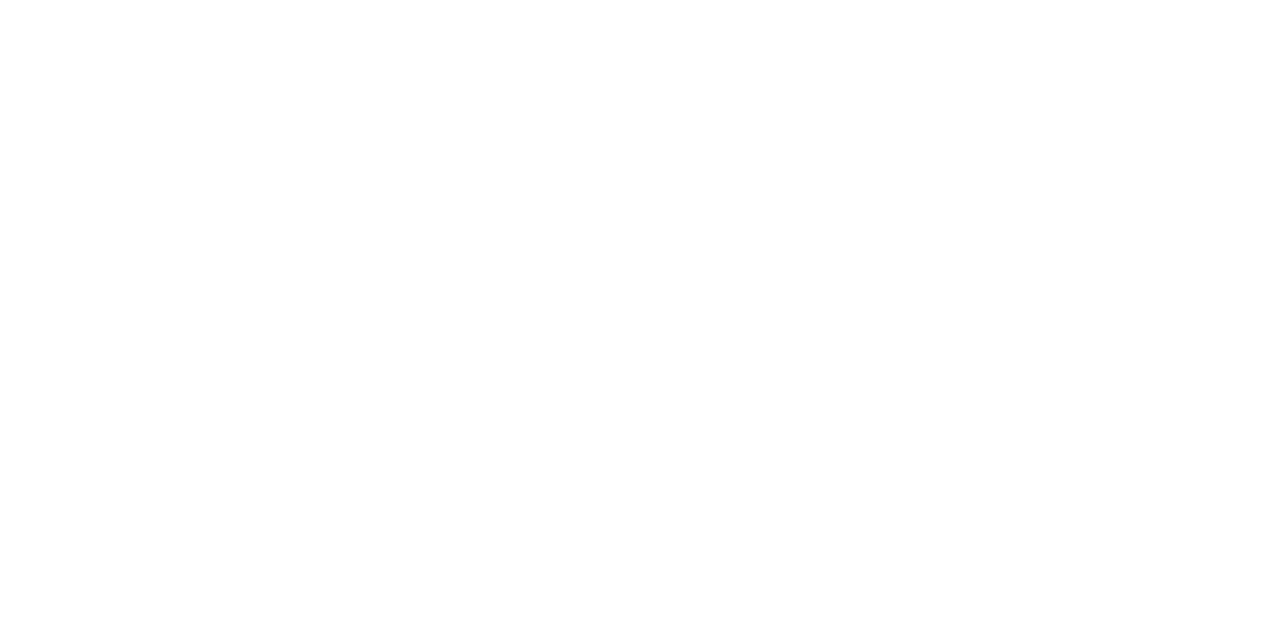
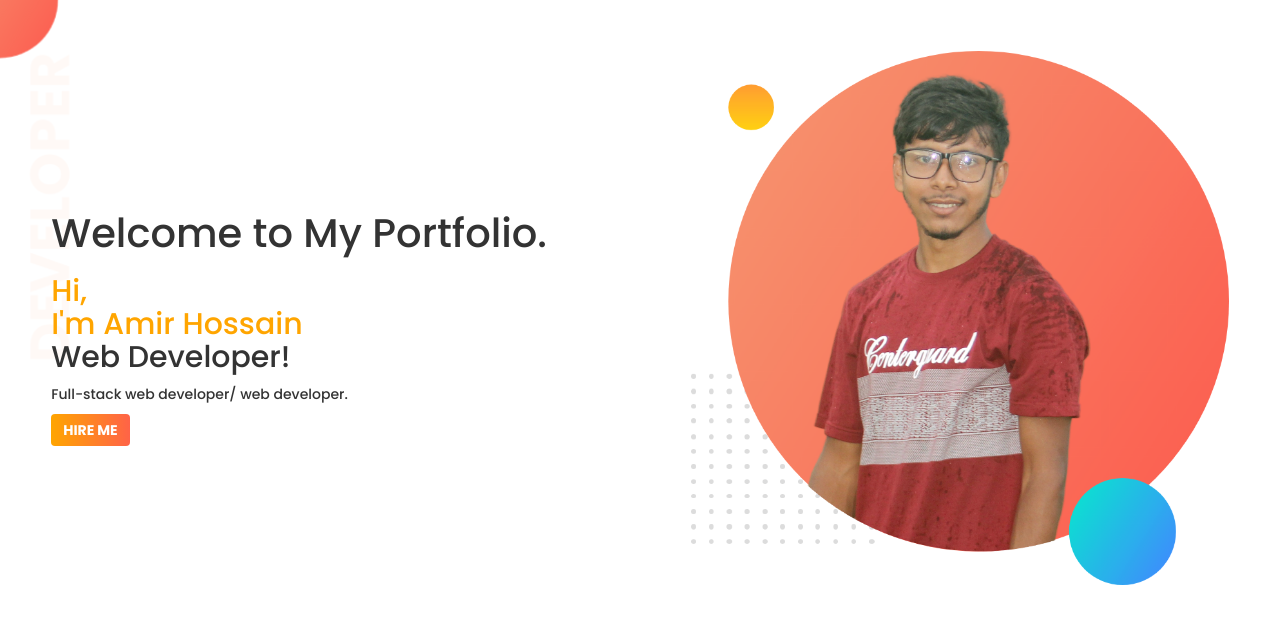
Before and after one commit to hossain-amir/developer-portfolio, a plain HTML site: page index.html in a window 1280 px wide. Drawn offline with nearby package versions, Linux system fonts and the light colour scheme.

Commit message:
top-banner add

```diff
--- a/index.html
+++ b/index.html
@@ -1,12 +1,35 @@
 <!DOCTYPE html>
 <html lang="en">
+
 <head>
     <meta charset="UTF-8">
     <meta http-equiv="X-UA-Compatible" content="IE=edge">
     <meta name="viewport" content="width=device-width, initial-scale=1.0">
     <title>Amir Hossain Portfolio</title>
+    <link rel="stylesheet" href="https://cdn.jsdelivr.net/npm/bootstrap@3.3.7/dist/css/bootstrap.min.css"
+        integrity="sha384-BVYiiSIFeK1dGmJRAkycuHAHRg32OmUcww7on3RYdg4Va+PmSTsz/K68vbdEjh4u" crossorigin="anonymous">
+
+    <link rel="preconnect" href="https://fonts.googleapis.com">
+    <link rel="preconnect" href="https://fonts.gstatic.com" crossorigin>
+    <link
+        href="https://fonts.googleapis.com/css2?family=Handlee&family=Kaushan+Script&family=Poppins:wght@500;700&display=swap"
+        rel="stylesheet">
+    <link rel="stylesheet" href="style.css">
 </head>
+
 <body>
+    <section class="top-banner">
+        <div class="half-width">
+            <h1>Welcome to My Portfolio. </h1>
+            <h2><span class="orang-color">Hi, <br> I'm Amir Hossain</span><br>Web Developer!</h2>
+            <p>Full-stack web developer/ web developer.</p>
+            <a href="#" target="_blank" class="btn btn-primary">HIRE ME</a>
+        </div>
+        <div class="half-width">
+            <img src="images/amir3.png" alt="">
+        </div>
 
+    </section>
 </body>
+
 </html>
--- a/style.css
+++ b/style.css
@@ -0,0 +1,37 @@
+body {
+    font-family: 'Handlee', cursive;
+    font-family: 'Kaushan Script', cursive;
+    font-family: 'Poppins', sans-serif;
+}
+
+h1 {
+    font-size: 40px;
+}
+
+.orang-color {
+    color: orange;
+}
+
+.top-banner {
+    background-image: url(images/top-banner.png);
+    background-repeat: no-repeat;
+    display: flex;
+    align-items: center;
+}
+
+.half-width {
+    flex-basis: 50%;
+    padding: 4%;
+}
+
+.half-width img {
+    width: 100%;
+}
+
+.half-width .btn-primary {
+    background-image: linear-gradient(to right, orange, tomato);
+    border: none;
+    outline: none;
+    color: white;
+    font-weight: 700;
+}
```
Also changed, not shown: images/amir2.png (added), images/amir3.png (added), images/dream-bg.png (added), images/exp-bg.png (added), images/jhankar.png (added), images/jhankar2.png (added), images/my-bg.png (added), images/my-bg2.png (added), images/top-banner.png (added), 9 other files.
